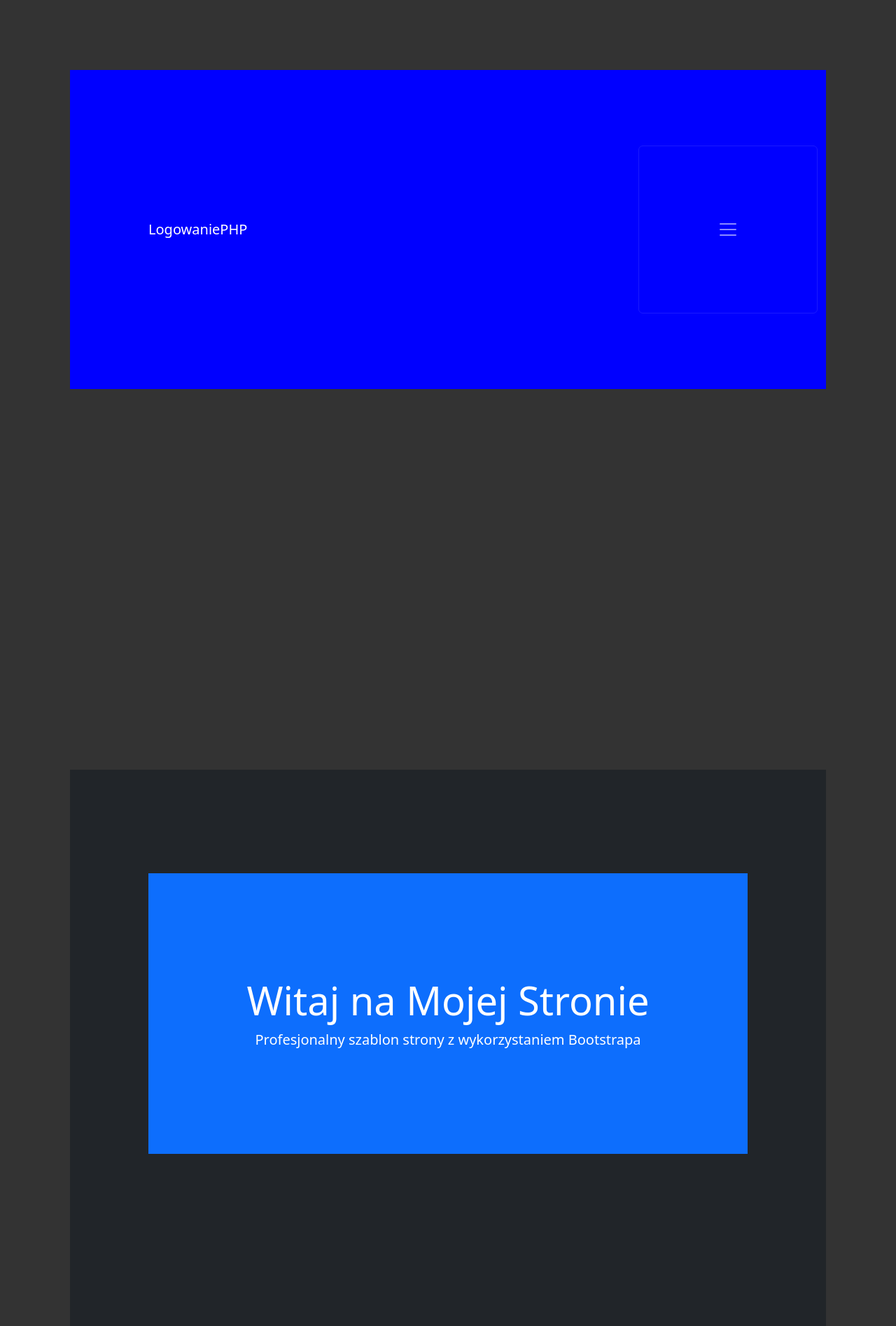
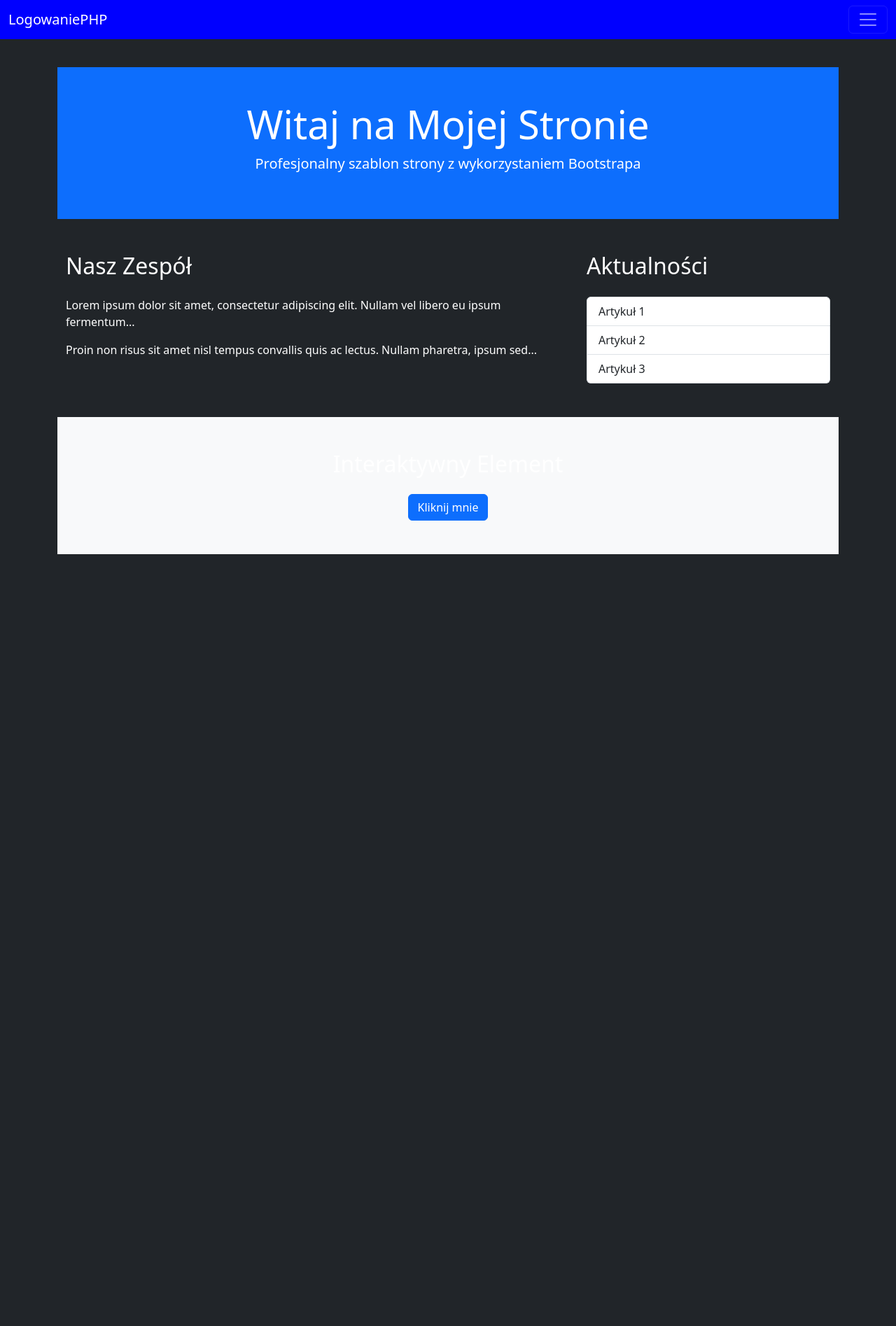
Before and after one commit to MateuszGurgul11/Loginsystem, a PHP site: page / in a window 1280 px wide. Shown: the top 1895 px of the page at 70% size. After the commit the page ends 792 px from the top, so only its background shows below. Run offline with PHP 8.4, Linux system fonts and the light colour scheme.

Commit message:
Update styl.css

```diff
--- a/styl.css
+++ b/styl.css
@@ -2,14 +2,13 @@
 {
     box-sizing: border-box;
     padding: 0;
-    margin: 100px;
+    margin: 0;
     color: white;
 }
 
 body, html
 {
     height: 100vh;
-    margin-top: 1000px;
     background: #333;
 }
 
@@ -19,13 +18,6 @@ body, html
     color: white;
     font-weight: 500;
 
-}
-
-
-
-/* Dodaj style CSS */
-body {
-    background-color: #f8f9fa;
 }
 
 .jumbotron {
```
